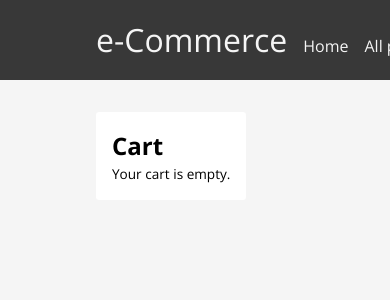
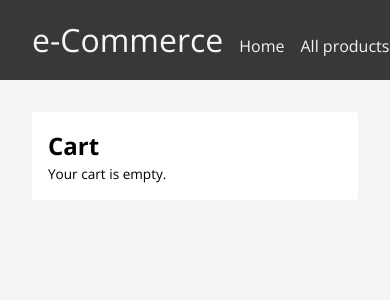
Before and after one commit to AntonioJRuizG/ecommerce-front, a Next.js app: page /cart in a window 390 px wide. Shown: the top 300 px of the page. Built offline with nearby package versions, Linux system fonts and the light colour scheme; no server answers; the database is empty.

Commit message:
Improve responsive design

```diff
--- a/components/Featured/Featured.module.scss
+++ b/components/Featured/Featured.module.scss
@@ -8,6 +8,10 @@
 	justify-content: space-between;
 	align-items: center;
 	gap: 1rem;
+
+	@media screen and (max-width: 600px) {
+		padding: 1rem $leftRightPaddingMobile;
+	}
 
 	.sectionTitle {
 		font-size: 2.2rem;
--- a/components/Header/Header.module.scss
+++ b/components/Header/Header.module.scss
@@ -9,6 +9,10 @@
 	justify-content: space-between;
 	align-items: baseline;
 	gap: 1rem;
+
+	@media screen and (max-width: 600px) {
+		padding: 1rem $leftRightPaddingMobile;
+	}
 
 	.sectionTitle {
 		font-size: 2rem;
--- a/components/NewProducts/NewProducts.module.scss
+++ b/components/NewProducts/NewProducts.module.scss
@@ -3,6 +3,10 @@
 .section {
 	background-color: whitesmoke;
 	padding: 1rem $leftRightPadding;
+
+	@media screen and (max-width: 600px) {
+		padding: 1rem $leftRightPaddingMobile;
+	}
 
 	.sectionTitle {
 		color: $secondaryColor;
--- a/styles/global.variables.scss
+++ b/styles/global.variables.scss
@@ -1,3 +1,4 @@
 $primaryColor: rgb(245, 245, 245);
 $secondaryColor: rgb(56, 56, 56);
 $leftRightPadding: 6rem;
+$leftRightPaddingMobile: 2rem;
--- a/styles/pagesStyle/cart.module.scss
+++ b/styles/pagesStyle/cart.module.scss
@@ -7,6 +7,16 @@
 	grid-template-columns: 2fr 1fr;
 	gap: 2rem;
 	height: 100%;
+
+	@media screen and (max-width: 600px) {
+		padding: 2rem $leftRightPaddingMobile;
+	}
+
+	@media screen and (max-width: 800px) {
+		display: flex;
+		flex-direction: column;
+		gap: 1rem;
+	}
 
 	.cartBox {
 		background-color: white;
--- a/styles/pagesStyle/products.module.scss
+++ b/styles/pagesStyle/products.module.scss
@@ -2,7 +2,7 @@
 
 .section {
 	background-color: whitesmoke;
-	padding: 1rem $leftRightPadding;
+	padding: 2rem $leftRightPadding;
 
 	.sectionTitle {
 		color: $secondaryColor;
@@ -14,4 +14,8 @@
 		padding-top: 1.2rem;
 		gap: 1rem;
 	}
+
+	@media screen and (max-width: 600px) {
+		padding: 2rem $leftRightPaddingMobile;
+	}
 }
```
